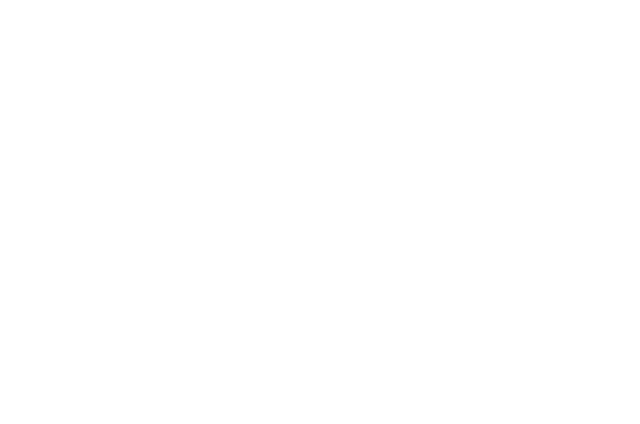
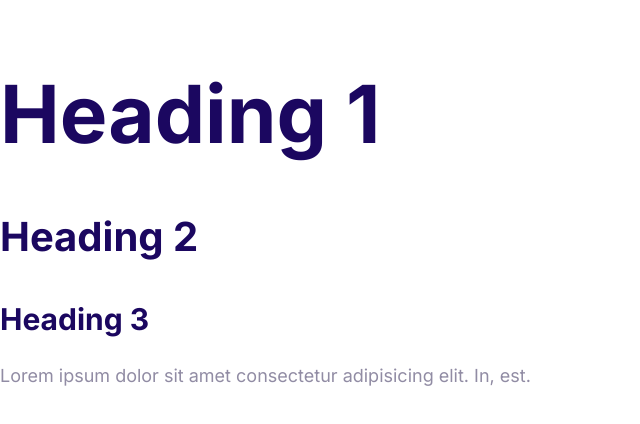
Before and after one commit to ajchariss/moshdev, a plain HTML site: page index.html in a window 1280 px wide. Shown: the whole page, without its empty margins (0-640 px from the left). Drawn offline with Linux system fonts and the light colour scheme.

Commit message:
Define the styles for the fonts.

```diff
--- a/css/styles.css
+++ b/css/styles.css
@@ -1,7 +1,77 @@
 :root{
 --color-primary: #2584ff;
 --color-secondary: #00d9ff;
---color-acccenr: #ff3400;
+--color-acccent: #ff3400;
 --color-heading: #1b0760;
 --color-body: #918ca4;
 }
+
+html {
+    /* 62.5% of 16px = 10px*/
+    font-size: 62.5%;
+}
+
+body {
+    color: var(--color-body);
+    font-family: Inter, Arial, Helvetica, sans-serif;
+    font-size: 1.4rem;
+    line-height: 1.5;
+}
+
+h1,
+h2,
+h3 {
+    color: var(--color-heading);
+    margin-bottom: 20px;
+}
+
+h1 {
+    font-size: 7rem;
+}
+
+h2 {
+    font-size: 4rem;
+
+}
+
+h3 {
+    font-size: 2.4rem;
+
+}
+
+p {
+    margin-top: 0;
+}
+
+@media screen and (min-width: 768px) {
+    h1 {
+
+    }
+
+    h2 {
+
+    }
+
+    h3 {
+
+    }
+}
+
+
+@media screen and (min-width: 1024px) {
+    body {
+        font-size: 1.8rem;
+    }
+    h1 {
+        font-size: 8rem;
+    }
+
+    h2 {
+
+    }
+
+    h3 {
+        font-size: 3rem;
+
+    }
+}
--- a/index.html
+++ b/index.html
@@ -3,12 +3,30 @@
 <head>
     <meta charset="UTF-8">
     <meta name="viewport" content="width=device-width, initial-scale=1.0">
+
+    <link rel="preconnect" href="https://fonts.googleapis.com">
+    <link rel="preconnect" href="https://fonts.gstatic.com" crossorigin>
+    <link href="https://fonts.googleapis.com/css2?family=Inter:opsz,wght@14..32,400..700&display=swap" rel="stylesheet">
+
     <link rel="stylesheet" href="css/normalize.css" />
     <link rel="stylesheet" href="css/styles.css" />
     <title>Moshify</title>
 </head>
 <body>
+<div class="wrapper">
+    <header></header>
+    <main>
 
+        <section>
+            <h1> Heading 1</h1>
+            <h2> Heading 2</h2>
+            <h3> Heading 3</h3>
+            <p> Lorem ipsum dolor sit amet consectetur adipisicing elit. In, est.</p>
+        </section>
+
+    </main>
+    <footer></footer>
+</div>
 
 </body>
 </html>
```
